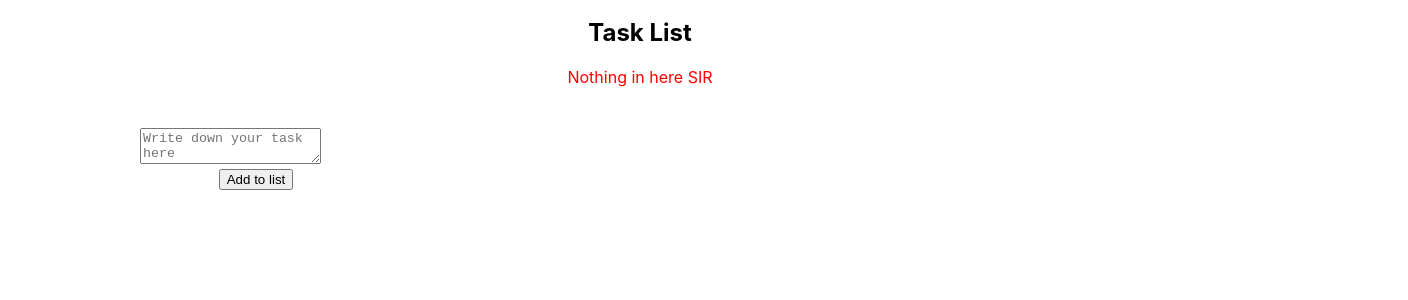
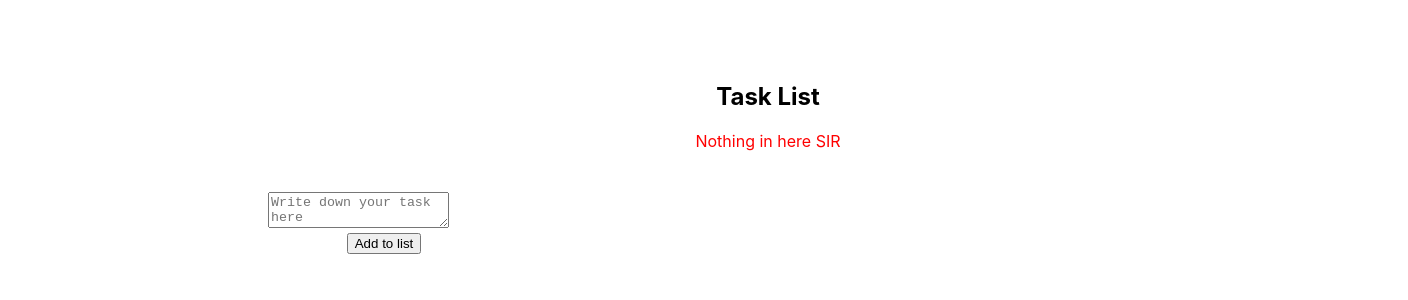
Before and after one commit to nirajpandey034/niraj_todoApp, a React (Create React App) app: page / in a window 1280 px wide. Shown: the top 300 px of the page, 1408 px wide, since content can reach past the window. Built offline with nearby package versions, Linux system fonts and the light colour scheme.

Commit message:
some positioning changes

```diff
--- a/src/components/Style.css
+++ b/src/components/Style.css
@@ -12,12 +12,16 @@
 .main {
     width: 100%;
     height: auto;
+    margin-left: 10%;
+    margin-top: 5%;
 }
 
 .TaskList {
     width: 100%;
     height: auto;
     margin-top: -15%;
+    margin-left: 3%;
+
 }
 
 .item {
--- a/src/components/Todo.js
+++ b/src/components/Todo.js
@@ -45,11 +45,12 @@ class todo extends Component {
     }
     render() {
         return (
-            <div className="main">
+            <div >
+                <div className="main">
                 <textarea placeholder="Write down your task here" className="textarea" value={this.state.item} onChange={this.itemadderHandler}></textarea><br />
                 <button type="submit" className="buttons" onClick={this.addtolistHandler}>Add to list</button>
                 <div className="TaskList">
-
+                </div>
                 <h2>Task List</h2>
                 {/* {this.state.data} */}
                 {
```
